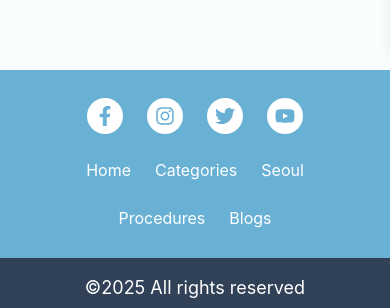
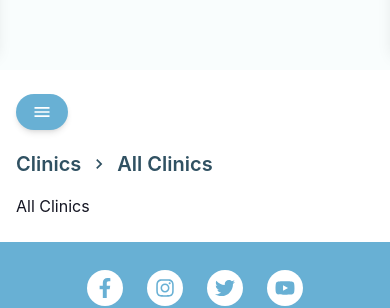
Before and after one commit to Nafiz-Al-Turabi/seoul-clinic-guide, a Next.js app: page /categories in a window 390 px wide. Shown: the part 795-1103 px from the top of the page. Built offline with nearby package versions, Linux system fonts and the light colour scheme; no server answers.

Commit message:
Updated ClinicCategory and procedures categories component with full responsive

```diff
--- a/app/(client)/categories/page.tsx
+++ b/app/(client)/categories/page.tsx
@@ -1,4 +1,5 @@
 import CategoriesHero from "@/components/Categories/CategoriesHero/CategoriesHero";
+import ClinicCategories from "@/components/Categories/ClinicCategories/ClinicCategories";
 import TopClinics from "@/components/Home/TopClinics/TopClinics";
 import React from "react";
 
@@ -6,7 +7,8 @@ const Categories = () => {
   return (
     <div>
       <CategoriesHero />
-      <TopClinics/>
+      <TopClinics />
+      <ClinicCategories />
     </div>
   );
 };
--- /dev/null
+++ b/components/Categories/ClinicCategories/ClinicCategories.tsx
@@ -0,0 +1,109 @@
+"use client";
+
+import React, { useState, useRef, useEffect, JSX } from "react";
+import { MdKeyboardArrowRight, MdMenu, MdClose } from "react-icons/md";
+
+const categories = [
+  "All Clinics",
+  "Stem Cell",
+  "Nose Surgery",
+  "Breast",
+  "Face Lift",
+  "Dental",
+  "Obstetrics and Gynecology",
+  "Eye Surgery",
+  "LGBTQ+",
+  "Urology",
+];
+
+const tabComponents = categories.reduce((acc, category) => {
+  acc[category] = <p>{category}</p>;
+  return acc;
+}, {} as Record<string, JSX.Element>);
+
+const ClinicCategories = () => {
+  const [activeTab, setActiveTab] = useState(categories[0]);
+  const [isOpen, setIsOpen] = useState(false);
+  const menuRef = useRef<HTMLDivElement>(null);
+
+  useEffect(() => {
+    document.body.style.overflow = isOpen ? "hidden" : "";
+  }, [isOpen]);
+
+  useEffect(() => {
+    const handleClickOutside = (event: MouseEvent) => {
+      if (menuRef.current && !menuRef.current.contains(event.target as Node)) {
+        setIsOpen(false);
+      }
+    };
+    document.addEventListener("mousedown", handleClickOutside);
+    return () => document.removeEventListener("mousedown", handleClickOutside);
+  }, []);
+
+  return (
+    <div className="max-w-[86rem] mx-auto px-4 pb-6 pt-20 flex gap-10 relative">
+
+      <button
+        onClick={() => setIsOpen((prev) => !prev)}
+        className="lg:hidden absolute top-6 items-center gap-2 px-4 py-2 bg-[#68B0D4] text-white rounded-full shadow-md"
+      >
+        <MdMenu size={20} />
+      </button>
+
+      {isOpen && (
+        <div
+          className="fixed inset-0 bg-black/20 z-40 lg:hidden"
+          onClick={() => setIsOpen(false)}
+        />
+      )}
+
+      {/* Sidebar */}
+      <div
+        ref={menuRef}
+        className={`fixed lg:static top-0 left-0 h-full lg:h-auto lg:w-auto bg-white lg:bg-transparent shadow-lg lg:shadow-none transition-transform duration-300 ease-in-out p-6 lg:p-0  lg:rounded-none z-50 ${
+          isOpen ? "translate-x-0" : "-translate-x-full lg:translate-x-0"
+        }`}
+      >
+        {/* Close Button (Mobile) */}
+        <div className="lg:hidden flex justify-between items-center mb-4">
+          <h4 className="text-lg font-semibold text-[#305162]">Procedures</h4>
+          <button onClick={() => setIsOpen(false)} className="text-[#305162]">
+            <MdClose size={24} />
+          </button>
+        </div>
+        <h4 className="hidden lg:block font-medium text-[#B4B4B4] mb-4">Categories</h4>
+        <div className="flex flex-col gap-3">
+          {categories.map((item) => (
+            <button
+              key={item}
+              onClick={() => {
+                setActiveTab(item);
+                setIsOpen(false);
+              }}
+              className={`text-left px-4 py-2 lg:py-3 rounded-full duration-300 font-medium text-sm lg:text-lg cursor-pointer ${
+                activeTab === item
+                  ? "bg-[#68B0D4] text-white"
+                  : "text-[#305162] hover:text-[#B4B4B4]"
+              }`}
+            >
+              {item}
+            </button>
+          ))}
+        </div>
+      </div>
+
+      {/* Right Content */}
+      <div className="flex-1">
+        <p className="flex items-center gap-2 text-xl text-[#305162] font-semibold mb-4">
+          Clinics <MdKeyboardArrowRight /> {activeTab}
+        </p>
+        <div className="">
+
+          {tabComponents[activeTab]}
+        </div>
+      </div>
+    </div>
+  );
+};
+
+export default ClinicCategories;
--- a/components/Procedures/ProceduresCategories.tsx
+++ b/components/Procedures/ProceduresCategories.tsx
@@ -1,7 +1,7 @@
 'use client'
-import React, { useState,JSX } from 'react';
+import React, { useState,JSX, useRef, useEffect } from 'react';
 import StemCell from '../Home/Procedures/Tabcomponents/StemCell';
-import { MdKeyboardArrowRight } from 'react-icons/md';
+import { MdClose, MdKeyboardArrowRight, MdMenu } from 'react-icons/md';
 
 const categories = [
     'All Procedures',
@@ -16,35 +16,74 @@ const categories = [
     'Urology',
 ];
 
-const tabComponents: { [key: string]: JSX.Element } = {
-    "All Procedures": <StemCell />,
-    "Stem Cell": <StemCell />,
-    "Nose Surgery": <>Nose Surgery</>,
-    Breast: <>Breast</>,
-    "Face Lift": <>Face Lift</>,
-    Dental: <>Dental</>,
-    "Obstetrics and Gynecology": <>Obstetrics and Gynecology</>,
-    "Eye Surgery": <>Eye Surgery</>,
-    Urology: <>Urology</>,
-    "LGBTQ+": <>LGBTQ+</>,
-};
+const tabComponents = categories.reduce((acc, category) => {
+    acc[category] = <p>{category}</p>;
+    return acc;
+  }, {} as Record<string, JSX.Element>);
 
 const ProceduresCategories = () => {
     const [activeTab, setActiveTab] = useState(categories[0]);
+  const [isOpen, setIsOpen] = useState(false);
+  const menuRef = useRef<HTMLDivElement>(null);
+
+  useEffect(() => {
+    document.body.style.overflow = isOpen ? "hidden" : "";
+  }, [isOpen]);
+
+  useEffect(() => {
+    const handleClickOutside = (event: MouseEvent) => {
+      if (menuRef.current && !menuRef.current.contains(event.target as Node)) {
+        setIsOpen(false);
+      }
+    };
+    document.addEventListener("mousedown", handleClickOutside);
+    return () => document.removeEventListener("mousedown", handleClickOutside);
+  }, []);
 
     return (
-        <div className="max-w-[86rem] mx-auto px-4 py-6 flex gap-10">
-            {/* Left Tabs */}
-            <div className="min-w-[250px]">
-                <h4 className="font-medium text-[#B4B4B4] mb-4">Procedures</h4>
-                <div className="flex flex-col gap-2">
+        <div className="max-w-[86rem] mx-auto px-4 pb-6 pt-20 flex gap-10 relative">
+
+      <button
+        onClick={() => setIsOpen((prev) => !prev)}
+        className="lg:hidden absolute top-6 items-center gap-2 px-4 py-2 bg-[#68B0D4] text-white rounded-full shadow-md"
+      >
+        <MdMenu size={20} />
+      </button>
+
+      {isOpen && (
+        <div
+          className="fixed inset-0 bg-black/20 z-40 lg:hidden"
+          onClick={() => setIsOpen(false)}
+        />
+      )}
+
+      {/* Sidebar */}
+      <div
+        ref={menuRef}
+        className={`fixed lg:static top-0 left-0 h-full lg:h-auto lg:w-auto bg-white lg:bg-transparent shadow-lg lg:shadow-none transition-transform duration-300 ease-in-out p-6 lg:p-0  lg:rounded-none z-50 ${
+          isOpen ? "translate-x-0" : "-translate-x-full lg:translate-x-0"
+        }`}
+      >
+        {/* Close Button (Mobile) */}
+        <div className="lg:hidden flex justify-between items-center mb-4">
+          <h4 className="text-lg font-semibold text-[#305162]">Procedures</h4>
+          <button onClick={() => setIsOpen(false)} className="text-[#305162]">
+            <MdClose size={24} />
+          </button>
+        </div>
+        <h4 className="hidden lg:block font-medium text-[#B4B4B4] mb-4">Categories</h4>
+        <div className="flex flex-col gap-3">
           {categories.map((item) => (
             <button
               key={item}
-                            onClick={() => setActiveTab(item)}
-                            className={`text-left p-3 rounded-full duration-300 cursor-pointer ${activeTab === item
-                                    ? 'bg-[#68B0D4] text-white'
-                                    : 'text-[#305162] hover:text-[#B4B4B4]'
+              onClick={() => {
+                setActiveTab(item);
+                setIsOpen(false);
+              }}
+              className={`text-left px-4 py-2 lg:py-3 rounded-full duration-300 font-medium text-sm lg:text-lg cursor-pointer ${
+                activeTab === item
+                  ? "bg-[#68B0D4] text-white"
+                  : "text-[#305162] hover:text-[#B4B4B4]"
               }`}
             >
               {item}
@@ -55,8 +94,11 @@ const ProceduresCategories = () => {
 
       {/* Right Content */}
       <div className="flex-1">
-                <p className="flex items-center gap-2 text-xl text-[#305162] font-semibold mb-2 ">Procedures <MdKeyboardArrowRight /> {activeTab}</p>
-                <div>
+        <p className="flex items-center gap-2 text-xl text-[#305162] font-semibold mb-4">
+          Clinics <MdKeyboardArrowRight /> {activeTab}
+        </p>
+        <div className="">
+
           {tabComponents[activeTab]}
         </div>
       </div>
```
Lines whose indentation alone changed are shown as unchanged.
